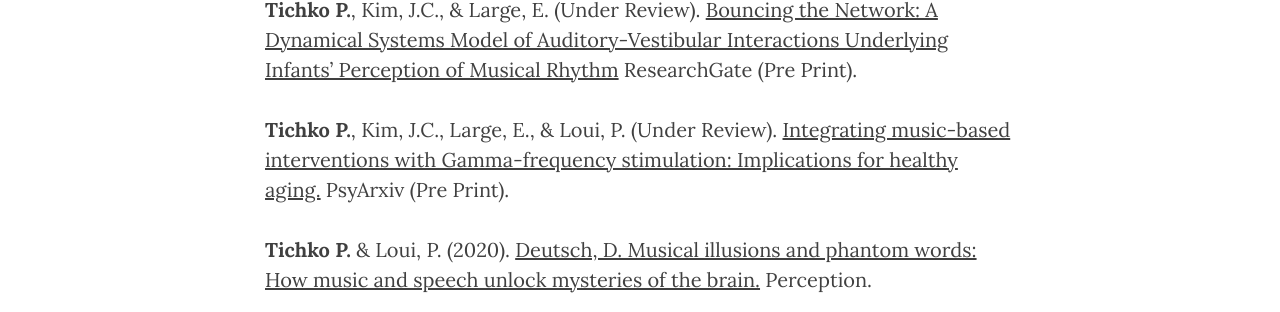
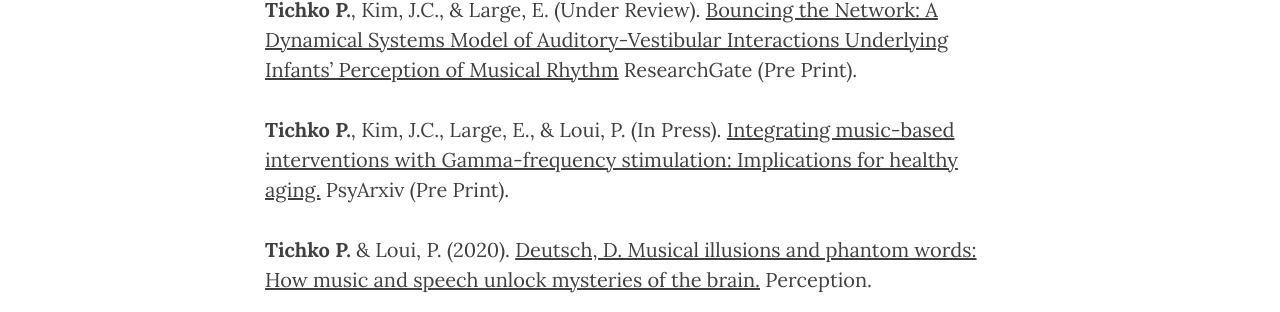
Before and after one commit to ptichko/ptichko.github.io, a Jekyll site: the page built from 2_cv-pubs.md, in a window 1280 px wide. Shown: the part 644-956 px from the top of the page. Built offline with Jekyll 4.4.1, drawn with Linux system fonts in a browser that asks for light colours; nearby versions of some CDN libraries.

Commit message:
Update 2_cv-pubs.md

```diff
--- a/2_cv-pubs.md
+++ b/2_cv-pubs.md
@@ -12,7 +12,7 @@ ___
 
 **Tichko P.**, Kim, J.C., & Large, E. (Under Review). [Bouncing the Network: A Dynamical Systems Model of Auditory-Vestibular Interactions Underlying Infants' Perception of Musical Rhythm](https://www.researchgate.net/publication/340967869_Bouncing_the_Network_A_Dynamical_Systems_Model_of_Auditory-Vestibular_Interactions_Underlying_Infants'_Perception_of_Musical_Rhythm) ResearchGate (Pre Print).
 
-**Tichko P.**, Kim, J.C., Large, E., & Loui, P. (Under Review). [Integrating music-based interventions with Gamma-frequency stimulation: Implications for healthy aging.](https://psyarxiv.com/2ykfm) PsyArxiv (Pre Print).
+**Tichko P.**, Kim, J.C., Large, E., & Loui, P. (In Press). [Integrating music-based interventions with Gamma-frequency stimulation: Implications for healthy aging.](https://psyarxiv.com/2ykfm) PsyArxiv (Pre Print).
 
 **Tichko P.** & Loui, P. (2020). [Deutsch, D. Musical illusions and phantom words: How music and speech unlock mysteries of the brain.](https://doi.org/10.1177/0301006620924926) Perception.
 
```
